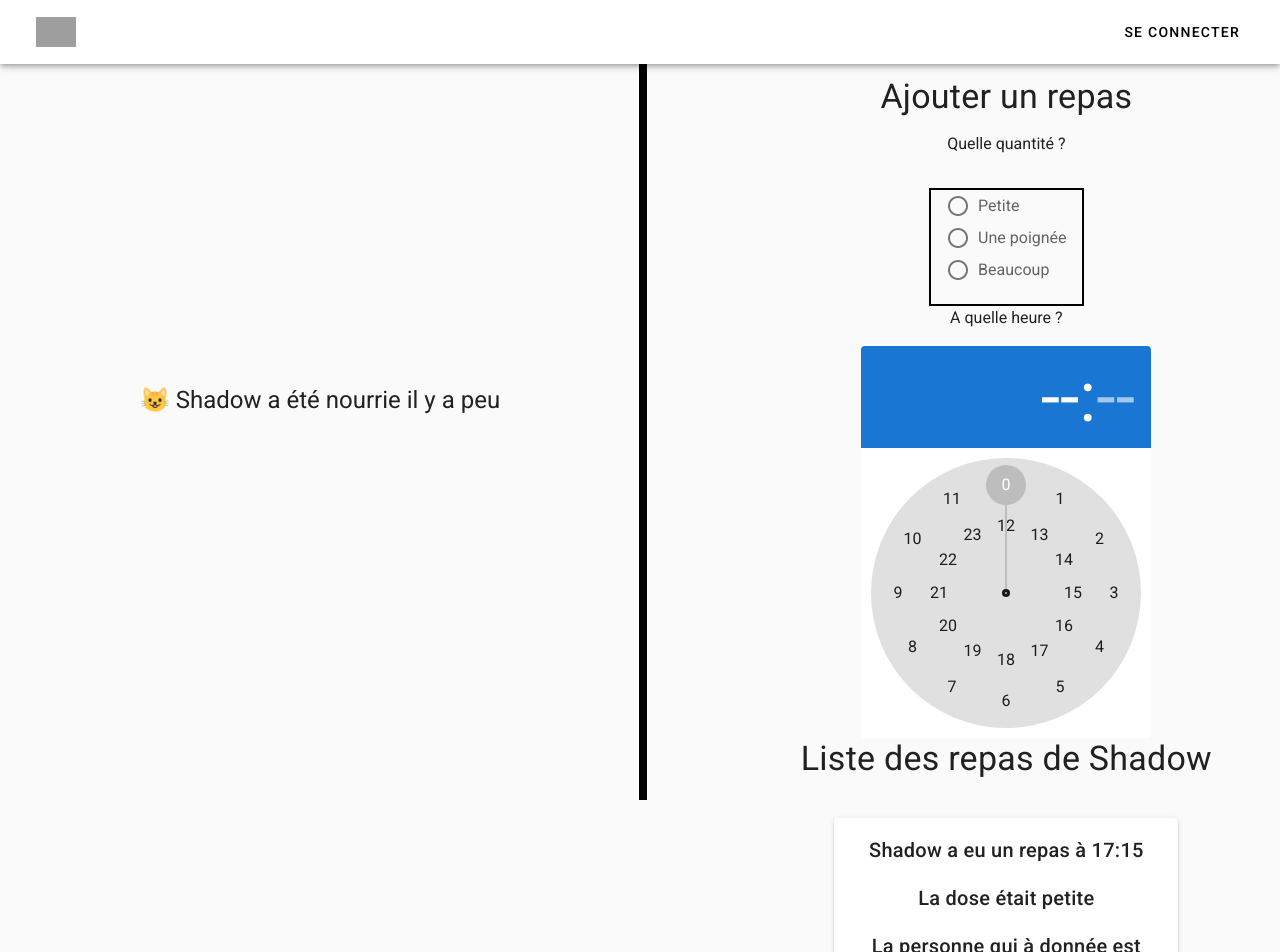
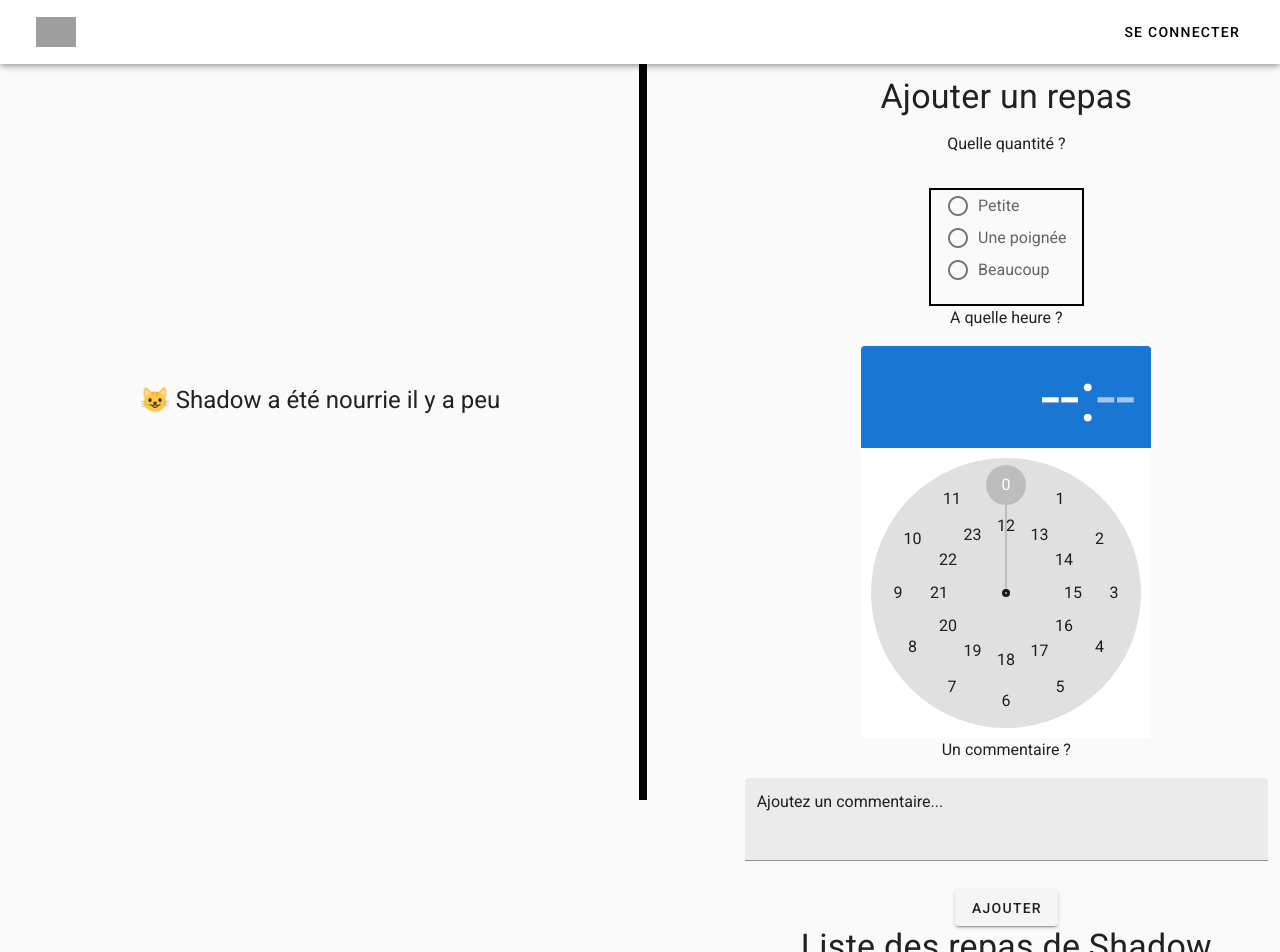
Before and after one commit to CauquilM/hungryshadow, a Vue app: page / in a window 1280 px wide. Shown: the top 952 px of the page. Built offline with nearby package versions, Linux system fonts and the light colour scheme; grey boxes are pictures that could not be loaded.

Commit message:
add comment feature and button to submit post

```diff
--- a/src/components/FeedingCreatePost.vue
+++ b/src/components/FeedingCreatePost.vue
@@ -18,6 +18,20 @@
     <div>
       <p>A quelle heure ?</p>
       <v-time-picker format="24hr" class="timePicker" />
+    </div>
+    <div>
+      <p>Un commentaire ?</p>
+      <v-textarea
+        filled
+        rows="3"
+        auto-grow
+        value="Ajoutez un commentaire..."
+      />
+    </div>
+    <div>
+        <v-btn>
+            Ajouter
+        </v-btn>
     </div>
   </div>
 </template>
```
